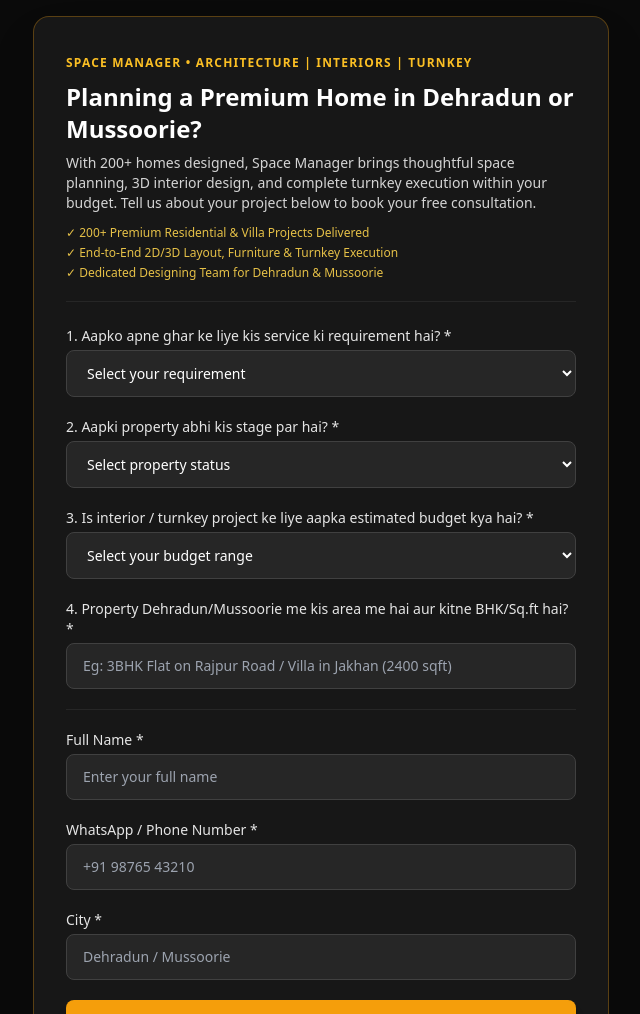
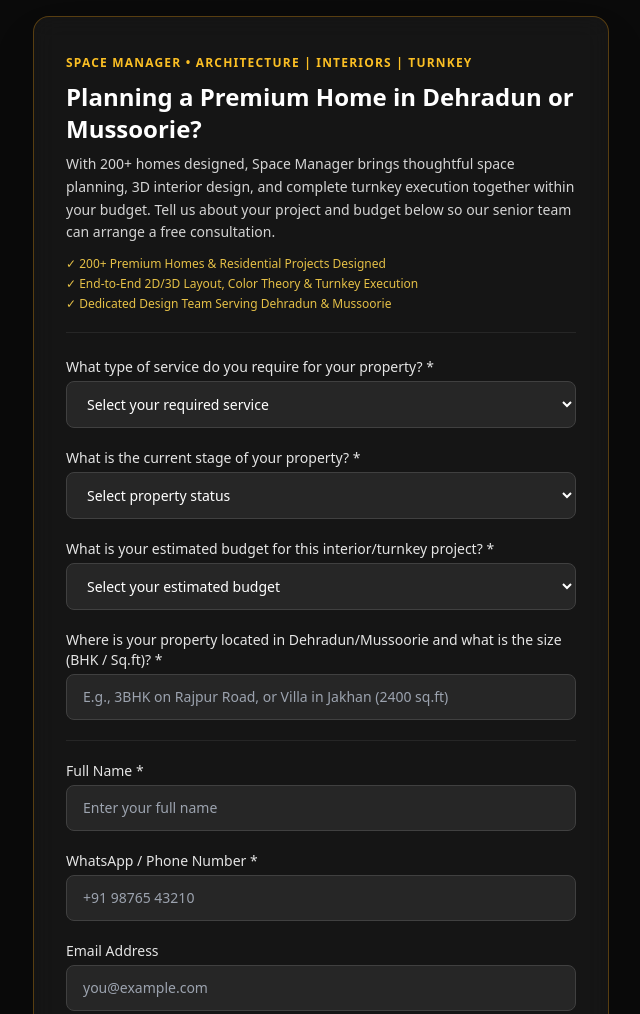
Before and after one commit to uptrainoai-cpu/form-int, a plain HTML site: page index.html in a window 1280 px wide. Shown: the top 1014 px of the page, without its empty margins (319-959 px from the left). Drawn offline with nearby package versions, Linux system fonts and the light colour scheme.

Commit message:
Update index.html

```diff
--- a/index.html
+++ b/index.html
@@ -3,84 +3,88 @@
 <head>
   <meta charset="UTF-8">
   <meta name="viewport" content="width=device-width, initial-scale=1.0">
-  <title>Space Manager | Book Free Interior & Architecture Consultation in Dehradun</title>
-  <meta name="description" content="Space Manager brings interior design, 3D space planning and turnkey execution for homeowners in Dehradun & Mussoorie. 200+ homes designed.">
+  <title>Space Manager | Book Free Interior & Architecture Consultation</title>
+  <meta name="description" content="Space Manager brings interior design, thoughtful space planning and turnkey execution together for homeowners in Dehradun and Mussoorie.">
   <script src="https://cdn.tailwindcss.com"></script>
 </head>
 <body class="bg-neutral-950 text-neutral-100 min-h-screen flex items-center justify-center p-4 font-sans">
 
-  <main class="max-w-xl w-full bg-neutral-900 border border-amber-500/30 rounded-2xl shadow-2xl p-6 md:p-8">
+  <main class="max-w-xl w-full bg-neutral-900/90 backdrop-blur-md border border-amber-500/30 rounded-2xl shadow-2xl p-6 md:p-8">
 
-    <!-- Form Intro Header for Meta Scraper -->
+    <!-- Form Intro Header for Meta AI Scraper -->
     <div class="mb-6 border-b border-neutral-800 pb-5">
-      <span class="text-xs uppercase tracking-widest text-amber-400 font-semibold">Space Manager • Architecture | Interiors | Turnkey</span>
-      <h1 class="text-2xl font-bold text-white mt-2">Planning a Premium Home in Dehradun or Mussoorie?</h1>
-      <p class="text-sm text-neutral-300 mt-2">
-        With 200+ homes designed, Space Manager brings thoughtful space planning, 3D interior design, and complete turnkey execution within your budget. Tell us about your project below to book your free consultation.
+      <span class="text-xs uppercase tracking-widest text-amber-400 font-semibold">
+        Space Manager • Architecture | Interiors | Turnkey
+      </span>
+      <h1 class="text-2xl font-bold text-white mt-2">
+        Planning a Premium Home in Dehradun or Mussoorie?
+      </h1>
+      <p class="text-sm text-neutral-300 mt-2 leading-relaxed">
+        With 200+ homes designed, Space Manager brings thoughtful space planning, 3D interior design, and complete turnkey execution together within your budget. Tell us about your project and budget below so our senior team can arrange a free consultation.
       </p>
       <ul class="mt-3 space-y-1 text-xs text-amber-300/90">
-        <li>✓ 200+ Premium Residential & Villa Projects Delivered</li>
-        <li>✓ End-to-End 2D/3D Layout, Furniture & Turnkey Execution</li>
-        <li>✓ Dedicated Designing Team for Dehradun & Mussoorie</li>
+        <li>✓ 200+ Premium Homes & Residential Projects Designed</li>
+        <li>✓ End-to-End 2D/3D Layout, Color Theory & Turnkey Execution</li>
+        <li>✓ Dedicated Design Team Serving Dehradun & Mussoorie</li>
       </ul>
     </div>
 
-    <!-- Semantic HTML Form for Meta Instant Form AI -->
-    <form id="lead-qualification-form" action="/thank-you" method="POST" class="space-y-5">
+    <!-- Semantic HTML Form for Meta Instant Form Generator -->
+    <form id="space-manager-lead-form" action="/thank-you" method="POST" class="space-y-5">
 
-      <!-- Question 1: Service Type -->
+      <!-- Question 1: Service Requirement -->
       <div>
         <label for="service_requirement" class="block text-sm font-medium text-neutral-200 mb-1">
-          1. Aapko apne ghar ke liye kis service ki requirement hai? *
+          What type of service do you require for your property? *
         </label>
         <select id="service_requirement" name="service_requirement" required class="w-full bg-neutral-800 border border-neutral-700 rounded-lg px-4 py-3 text-sm text-white focus:outline-none focus:border-amber-500">
-          <option value="" disabled selected>Select your requirement</option>
-          <option value="Complete Home Interior (Turnkey)">Complete Home Interior (Turnkey Execution)</option>
-          <option value="Architecture + Interior Planning">Complete Architecture + Interior Planning</option>
-          <option value="Home Renovation / Remodeling">Full Home Renovation / Remodeling</option>
-          <option value="Villa / Homestay / Commercial Project">Luxury Villa / Homestay / Commercial Project</option>
+          <option value="" disabled selected>Select your required service</option>
+          <option value="Complete Home Interior (Turnkey Execution)">Complete Home Interior (Turnkey Execution)</option>
+          <option value="Architecture + Interior Design & Planning">Architecture + Interior Design & Planning</option>
+          <option value="Complete Home Renovation / Remodeling">Complete Home Renovation / Remodeling</option>
+          <option value="Luxury Villa / Homestay / Commercial Project">Luxury Villa / Homestay / Commercial Project</option>
         </select>
       </div>
 
       <!-- Question 2: Property Stage -->
       <div>
-        <label for="property_status" class="block text-sm font-medium text-neutral-200 mb-1">
-          2. Aapki property abhi kis stage par hai? *
+        <label for="property_stage" class="block text-sm font-medium text-neutral-200 mb-1">
+          What is the current stage of your property? *
         </label>
-        <select id="property_status" name="property_status" required class="w-full bg-neutral-800 border border-neutral-700 rounded-lg px-4 py-3 text-sm text-white focus:outline-none focus:border-amber-500">
+        <select id="property_stage" name="property_stage" required class="w-full bg-neutral-800 border border-neutral-700 rounded-lg px-4 py-3 text-sm text-white focus:outline-none focus:border-amber-500">
           <option value="" disabled selected>Select property status</option>
-          <option value="Ready to Move / Possession Received">Possession Mil Chuka Hai (Ready to Start Soon)</option>
-          <option value="Possession in 1 to 3 Months">Possession in Next 1 - 3 Months</option>
-          <option value="Under Construction (Planning Stage)">Abhi Under Construction Hai (Planning Stage)</option>
-          <option value="Exploring Ideas / Need Estimate">Sirf Idea Aur Cost Estimate Lena Hai</option>
+          <option value="Possession Received (Ready to Start Immediately)">Possession Received (Ready to Start Immediately)</option>
+          <option value="Possession Expected in 1 - 3 Months">Possession Expected in 1 - 3 Months</option>
+          <option value="Currently Under Construction (Planning Stage)">Currently Under Construction (Planning Stage)</option>
+          <option value="Just Exploring Ideas & Cost Estimates">Just Exploring Ideas & Cost Estimates</option>
         </select>
       </div>
 
-      <!-- Question 3: Budget Qualification -->
+      <!-- Question 3: Project Budget -->
       <div>
         <label for="estimated_budget" class="block text-sm font-medium text-neutral-200 mb-1">
-          3. Is interior / turnkey project ke liye aapka estimated budget kya hai? *
+          What is your estimated budget for this interior/turnkey project? *
         </label>
         <select id="estimated_budget" name="estimated_budget" required class="w-full bg-neutral-800 border border-neutral-700 rounded-lg px-4 py-3 text-sm text-white focus:outline-none focus:border-amber-500">
-          <option value="" disabled selected>Select your budget range</option>
-          <option value="10 Lakhs - 20 Lakhs">₹10 Lakhs – ₹20 Lakhs</option>
-          <option value="20 Lakhs - 35 Lakhs">₹20 Lakhs – ₹35 Lakhs</option>
-          <option value="35 Lakhs+ (Luxury Turnkey)">₹35 Lakhs+ (Premium Luxury Turnkey)</option>
-          <option value="6 Lakhs - 10 Lakhs">₹6 Lakhs – ₹10 Lakhs</option>
+          <option value="" disabled selected>Select your estimated budget</option>
+          <option value="₹10 Lakhs – ₹20 Lakhs">₹10 Lakhs – ₹20 Lakhs</option>
+          <option value="₹20 Lakhs – ₹35 Lakhs">₹20 Lakhs – ₹35 Lakhs</option>
+          <option value="₹35 Lakhs+ (Premium Luxury Turnkey)">₹35 Lakhs+ (Premium Luxury Turnkey)</option>
+          <option value="₹6 Lakhs – ₹10 Lakhs">₹6 Lakhs – ₹10 Lakhs</option>
         </select>
       </div>
 
-      <!-- Question 4: Exact Property Location & Size -->
+      <!-- Question 4: Property Location & Size -->
       <div>
-        <label for="property_location_size" class="block text-sm font-medium text-neutral-200 mb-1">
-          4. Property Dehradun/Mussoorie me kis area me hai aur kitne BHK/Sq.ft hai? *
+        <label for="property_location_and_size" class="block text-sm font-medium text-neutral-200 mb-1">
+          Where is your property located in Dehradun/Mussoorie and what is the size (BHK / Sq.ft)? *
         </label>
-        <input type="text" id="property_location_size" name="property_location_size" required placeholder="Eg: 3BHK Flat on Rajpur Road / Villa in Jakhan (2400 sqft)" class="w-full bg-neutral-800 border border-neutral-700 rounded-lg px-4 py-3 text-sm text-white focus:outline-none focus:border-amber-500">
+        <input type="text" id="property_location_and_size" name="property_location_and_size" required placeholder="E.g., 3BHK on Rajpur Road, or Villa in Jakhan (2400 sq.ft)" class="w-full bg-neutral-800 border border-neutral-700 rounded-lg px-4 py-3 text-sm text-white focus:outline-none focus:border-amber-500">
       </div>
 
       <hr class="border-neutral-800 my-4">
 
-      <!-- Contact Details -->
+      <!-- Contact Information -->
       <div>
         <label for="full_name" class="block text-sm font-medium text-neutral-200 mb-1">Full Name *</label>
         <input type="text" id="full_name" name="full_name" autocomplete="name" required placeholder="Enter your full name" class="w-full bg-neutral-800 border border-neutral-700 rounded-lg px-4 py-3 text-sm text-white">
@@ -92,7 +96,12 @@
       </div>
 
       <div>
-        <label for="city" class="block text-sm font-medium text-neutral-200 mb-1">City *</label>
+        <label for="email" class="block text-sm font-medium text-neutral-200 mb-1">Email Address</label>
+        <input type="email" id="email" name="email" autocomplete="email" placeholder="you@example.com" class="w-full bg-neutral-800 border border-neutral-700 rounded-lg px-4 py-3 text-sm text-white">
+      </div>
+
+      <div>
+        <label for="city" class="block text-sm font-medium text-neutral-200 mb-1">City / Area *</label>
         <input type="text" id="city" name="city" autocomplete="address-level2" required placeholder="Dehradun / Mussoorie" class="w-full bg-neutral-800 border border-neutral-700 rounded-lg px-4 py-3 text-sm text-white">
       </div>
 
@@ -101,7 +110,7 @@
       </button>
 
       <p class="text-xs text-neutral-400 text-center mt-2">
-        Privacy Policy: Your information is kept strictly confidential and will only be used by Space Manager's senior design team to contact you regarding your project.
+        Privacy Policy: Your contact details are strictly confidential and will only be used by Space Manager's design team to discuss your project requirements.
       </p>
     </form>
 
```
